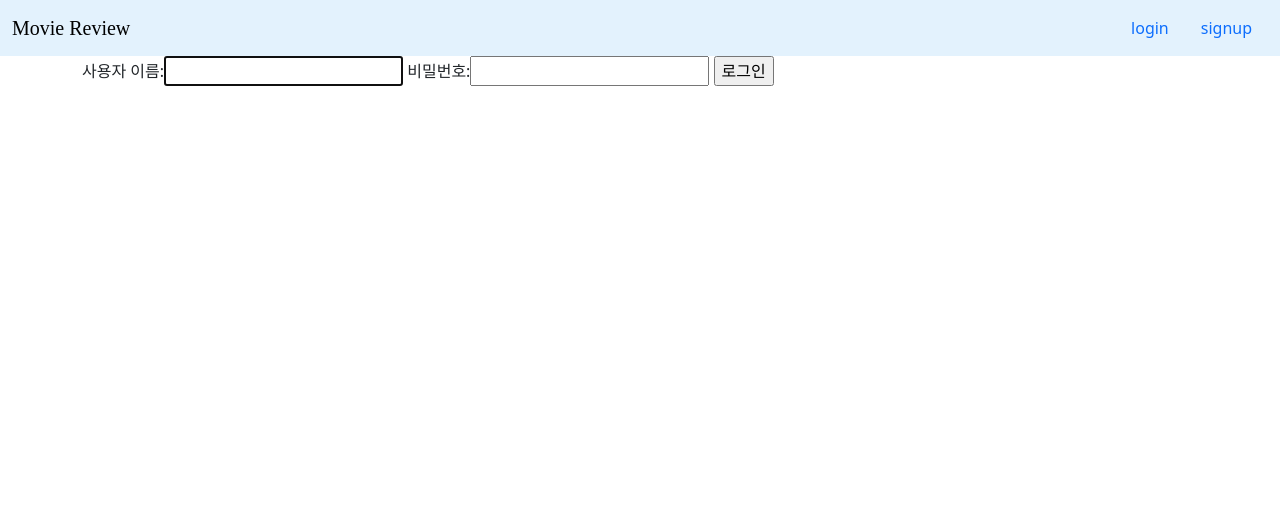
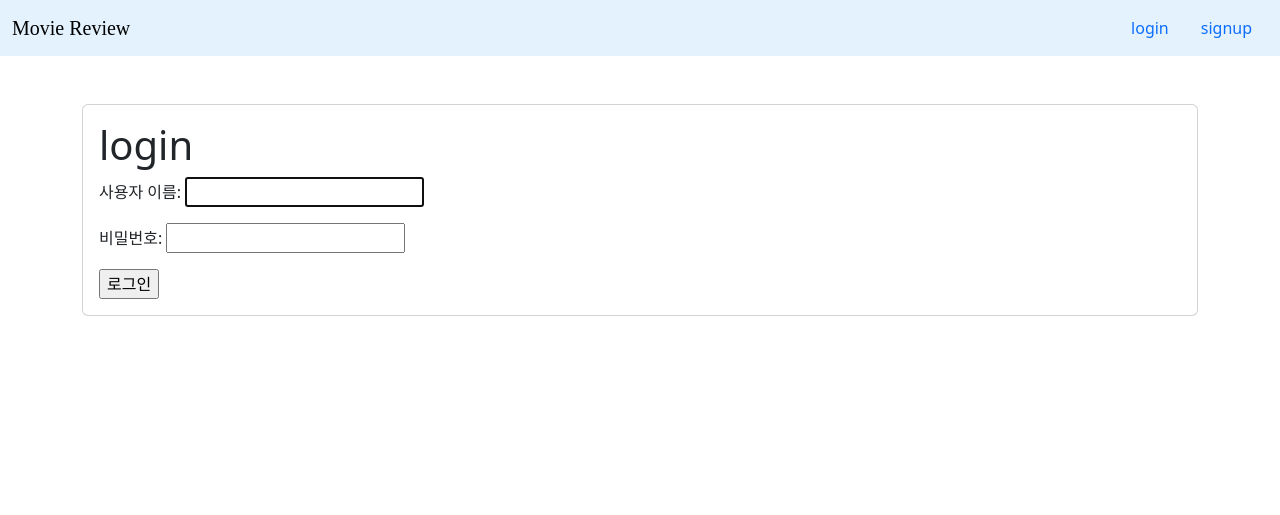
Before and after one commit to badajinsee/0413_project, a Django app: page /accounts/login/ in a window 1280 px wide. Shown: the top 515 px of the page. Run offline with Django 3.2, Linux system fonts and the light colour scheme; some web fonts are replaced.

Commit message:
로그인 페이지 꾸미기

```diff
--- a/accounts/templates/accounts/login.html
+++ b/accounts/templates/accounts/login.html
@@ -1,9 +1,15 @@
 {% extends 'base.html' %}
 
 {% block content %}
+<br><br>
+<div class="card">
+    <div class="card-body">
+    <h1>login</h1>
 <form action="{% url 'accounts:login' %}" method="POST">
     {% csrf_token %}
-    {{loginform}}
+    {{loginform.as_p}}
     <input type="submit" value="로그인">
 </form>
+    </div>
+  </div>
 {% endblock  %}
--- a/accounts/views.py
+++ b/accounts/views.py
@@ -4,6 +4,7 @@ from django.contrib.auth.forms import AuthenticationForm
 from django.contrib.auth import login as auth_login , logout as auth_logout
 from django.contrib.auth.models import User
 from .forms import  CustomUserCreationForm , CustomUserChangeForm
+
 
 # Create your views here.
 def index(request):
@@ -43,8 +44,10 @@ def login(request):
 @login_required
 def profile(request):
     form = CustomUserChangeForm()
+    # reviews = Rev
     context = {
         'form':form,
+        # 'reviwes':reviews,
     }
     return render(request, 'accounts/profile.html', context)
 
```
